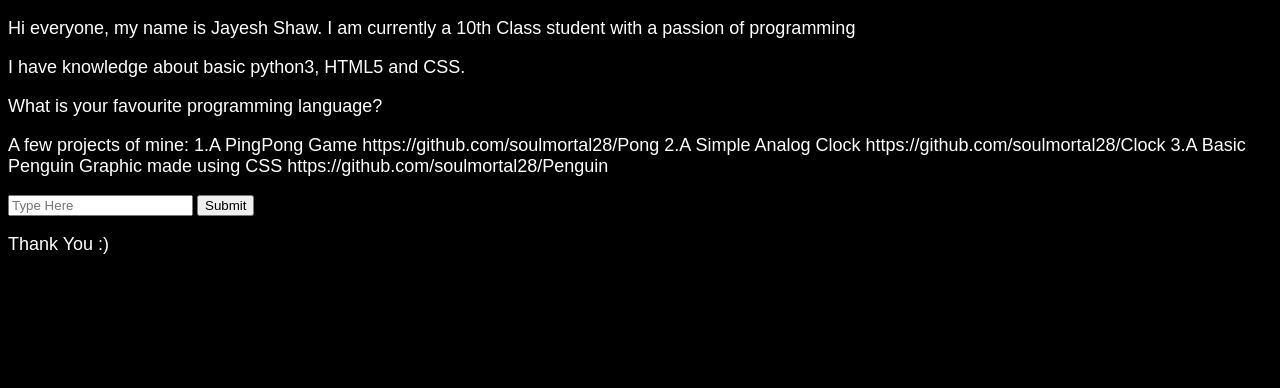
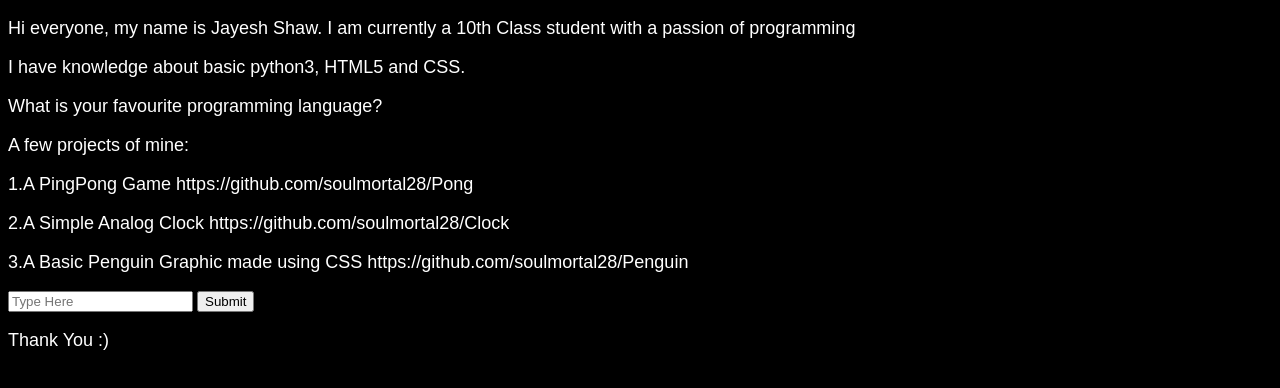
Before and after one commit to soulmortal28/Web, a plain HTML site: page index.html in a window 1280 px wide. Shown: the part 48-436 px from the top of the page. Drawn offline with Linux system fonts and the light colour scheme.

Commit message:
Update index.html

```diff
--- a/index.html
+++ b/index.html
@@ -16,12 +16,12 @@
 <p>Hi everyone, my name is Jayesh Shaw. I am currently a 10th Class student with a passion of programming</p>
 <p>I have knowledge about basic python3, HTML5 and CSS.</p>
 <p>What is your favourite programming language?</n></p>
-<p>A few projects of mine:
-  1.A PingPong Game
-  https://github.com/soulmortal28/Pong
-  2.A Simple Analog Clock
-  https://github.com/soulmortal28/Clock
-  3.A Basic Penguin Graphic made using CSS
+<p>A few projects of mine:</p>
+ <p>1.A PingPong Game
+   https://github.com/soulmortal28/Pong</p>
+  <p>2.A Simple Analog Clock
+  https://github.com/soulmortal28/Clock</p>
+  <p>3.A Basic Penguin Graphic made using CSS
   https://github.com/soulmortal28/Penguin</p>
 
 
```
